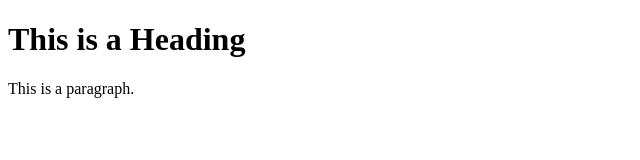
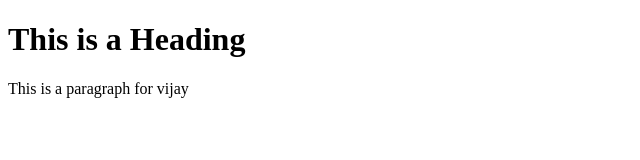
Before and after one commit to mvijayasd/expertonboarding-dummy, a plain HTML site: page index.html in a window 1280 px wide. Shown: the full height of the page, 0-640 px from the left. Drawn offline with Linux system fonts and the light colour scheme.

Commit message:
main commit

```diff
--- a/index.html
+++ b/index.html
@@ -6,7 +6,7 @@
 <body>
 
 <h1>This is a Heading</h1>
-<p>This is a paragraph.</p>
+<p>This is a paragraph for vijay</p>
 
 </body>
 </html>
```
